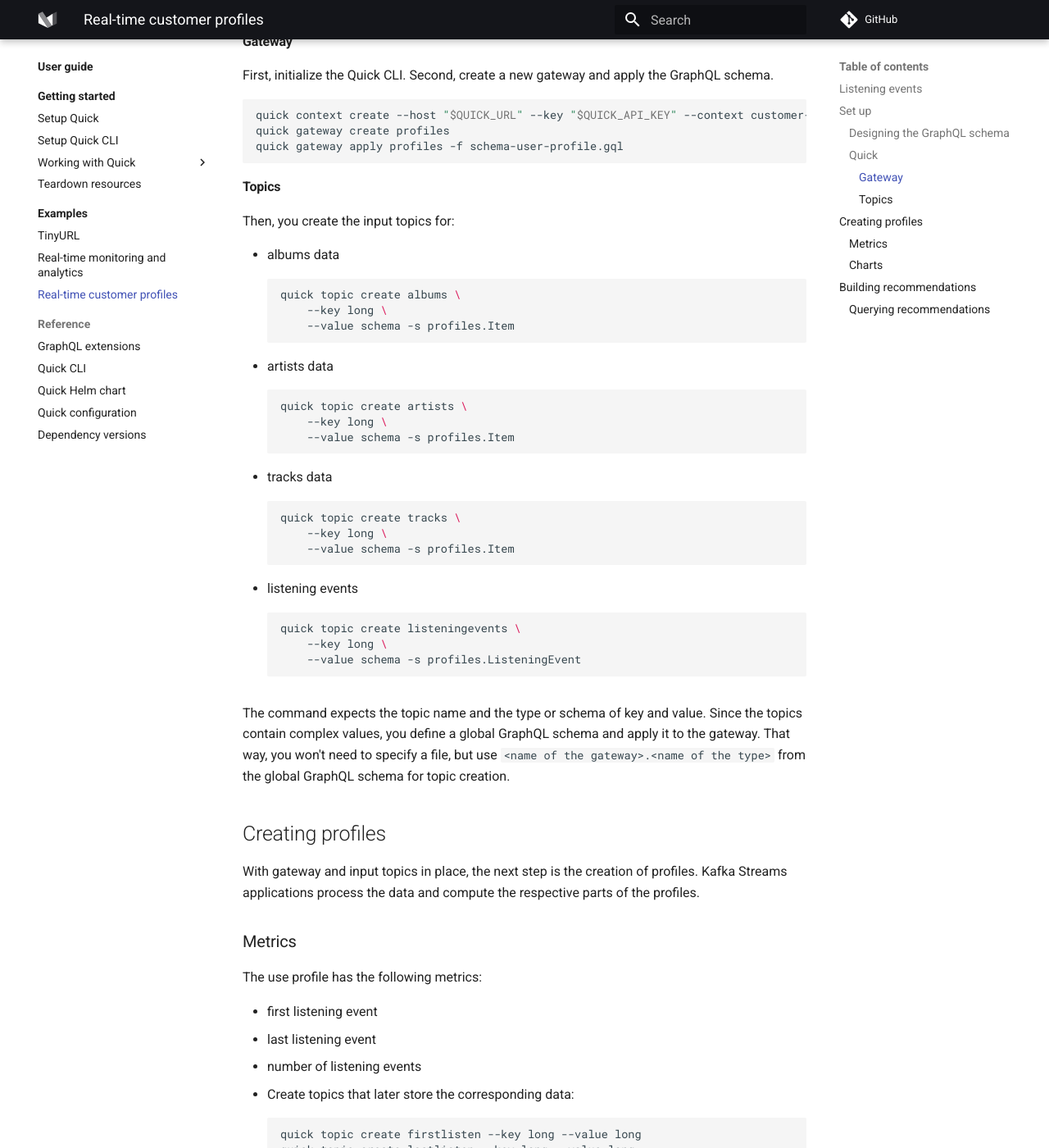
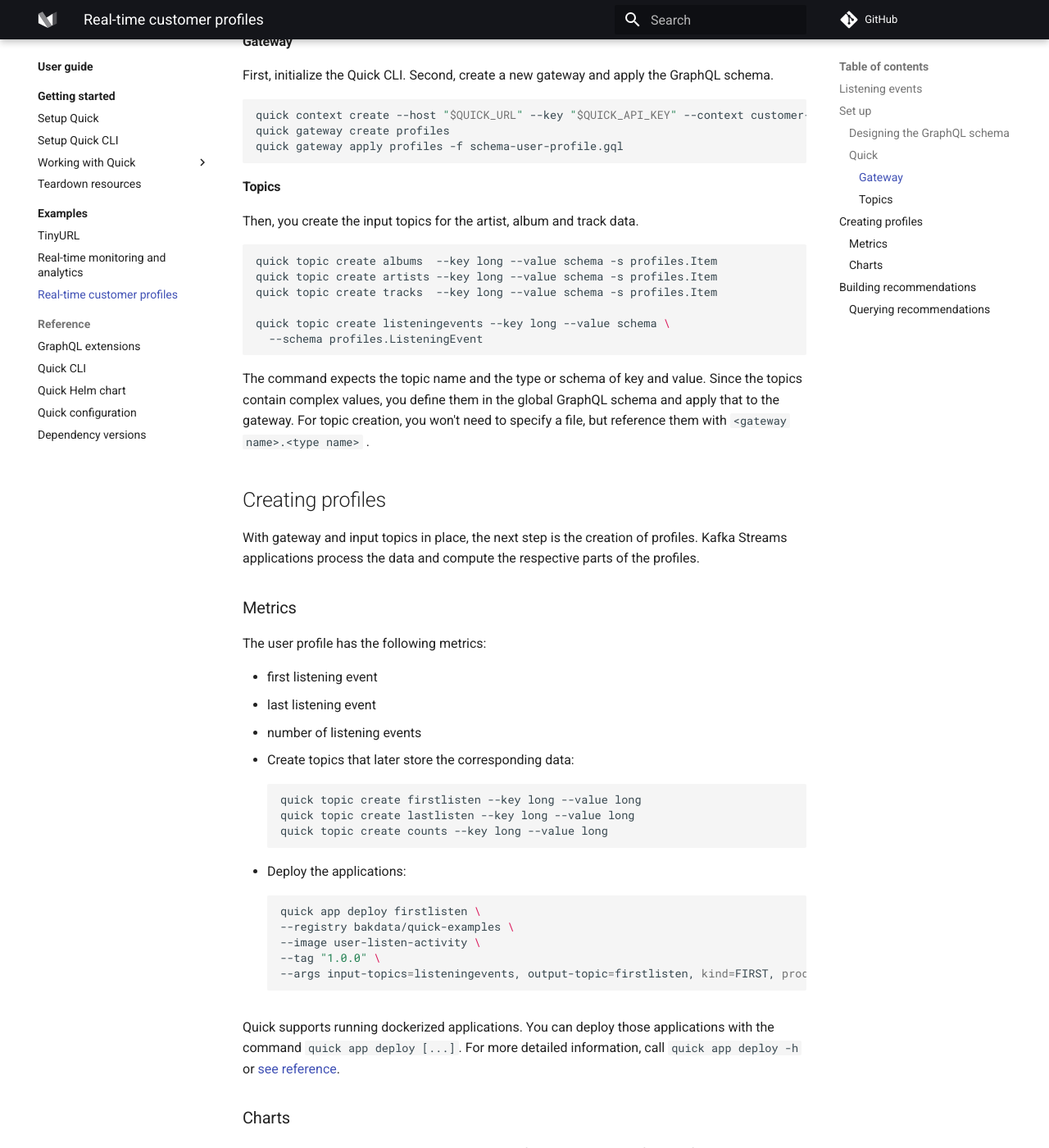
Before and after one commit to bakdata/quick, an MkDocs documentation site: the page built from docs/docs/user/examples/real-time-customer-profiles.md, in a window 1280 px wide and 1400 px high, scrolled down 1960 px. Shown: the whole window at 82% size. Built offline with MkDocs 1.6.1 and Material for MkDocs 9.7.7, drawn with Linux system fonts in a browser that asks for light colours; comment, search, counter and statistics services are not loaded; the version menu is left out; some of the changed text lies outside the part shown.

Commit message:
lfm link, indentation

````diff
--- a/docs/docs/user/examples/real-time-customer-profiles.md
+++ b/docs/docs/user/examples/real-time-customer-profiles.md
@@ -9,7 +9,7 @@
 To see an example, you can [view the demo website](https://profile-store.d9p.io/dashboard/).
 
 You can find the complete code in [Quick's example repository](https://github.com/bakdata/quick-examples).
-The example uses the real world data set LFM-1b.
+The example uses the real world data set [LFM-1b](http://www.cp.jku.at/datasets/LFM-1b/).
 The Kafka Streams application is written with
 our [streams-bootstrap library](https://github.com/bakdata/streams-bootstrap).
 
@@ -123,38 +123,20 @@
 
 #### Topics
 
-Then, you create the input topics for:
+Then, you create the input topics for the artist, album and track data.
 
-- albums data
-    ```shell
-    quick topic create albums \
-        --key long \
-        --value schema -s profiles.Item
-    ```
-- artists data
-    ```shell
-    quick topic create artists \
-        --key long \
-        --value schema -s profiles.Item
-    ```
-- tracks data
-    ```shell
-    quick topic create tracks \
-        --key long \
-        --value schema -s profiles.Item
-    ```
-- listening events
+```shell
+quick topic create albums  --key long --value schema -s profiles.Item
+quick topic create artists --key long --value schema -s profiles.Item
+quick topic create tracks  --key long --value schema -s profiles.Item
 
-    ```shell
-    quick topic create listeningevents \
-        --key long \
-        --value schema -s profiles.ListeningEvent
-    ```
+quick topic create listeningevents --key long --value schema \
+  --schema profiles.ListeningEvent
+```
 
 The command expects the topic name and the type or schema of key and value.
-Since the topics contain complex values, you define a global GraphQL schema and apply it to the gateway.
-That way, you won't need to specify a file,
-but use `<name of the gateway>.<name of the type>` from the global GraphQL schema for topic creation.
+Since the topics contain complex values, you define them in the global GraphQL schema and apply that to the gateway.
+For topic creation, you won't need to specify a file, but reference them with `<gateway name>.<type name>` .
 
 
 ## Creating profiles
@@ -164,7 +146,7 @@
 
 ### Metrics
 
-The use profile has the following metrics:
+The user profile has the following metrics:
 
 - first listening event
 - last listening event
@@ -188,10 +170,10 @@
     --args input-topics=listeningevents, output-topic=firstlisten, kind=FIRST, productive=false
     ```
 
-   Quick supports running dockerized applications.
-   You can deploy those applications with the command `quick app deploy [...]`.
-   For more detailed information, call `quick app deploy -h`
-   or [see reference](../reference/cli-commands.md#quick-app-deploy).
+Quick supports running dockerized applications.
+You can deploy those applications with the command `quick app deploy [...]`.
+For more detailed information, call `quick app deploy -h`
+or [see reference](../reference/cli-commands.md#quick-app-deploy).
 
 ### Charts
 
@@ -273,16 +255,18 @@
 You can deploy the recommendation service via Quick as well:
 ```shell
 quick app deploy recommender \
---registry bakdata/quick-examples \
---image recommender \
---tag "1.0.0" \
---port 8080 \
---args input-topics=listeningevents productive=false
+  --registry bakdata/quick-examples \
+  --image recommender \
+  --tag "1.0.0" \
+  --port 8080 \
+  --args input-topics=listeningevents productive=false
 ```
+
+You find the parametrized `app deploy` commands for the remaining applications in the example directory.
 
 ### Querying recommendations
 
-Now everything is in place to query the artist recommendation:
+Now everything is in place to query the artist recommendation.
 
 ```shell
 query{
@@ -295,7 +279,7 @@
 }
 ```
 
-```json
+```json title="Exemplary results"
 {
   "data": {
     "getArtistRecommendations": {
````
